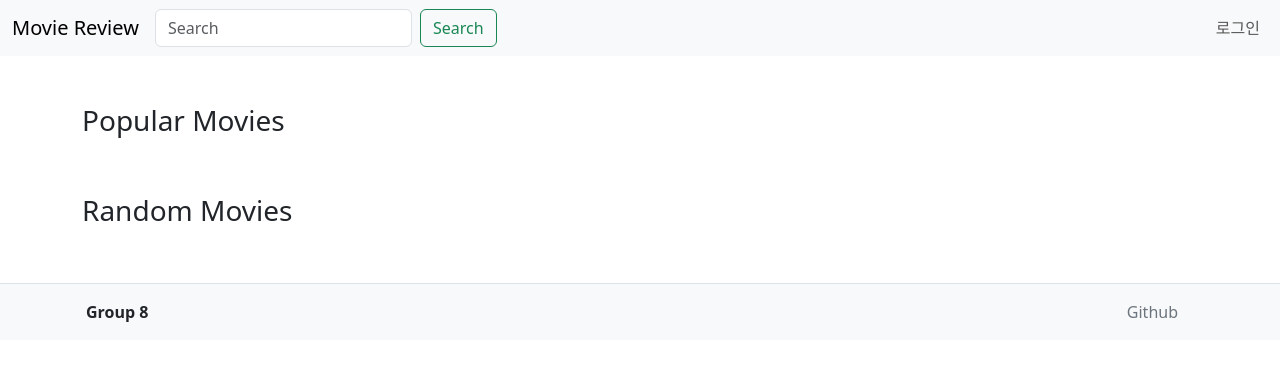
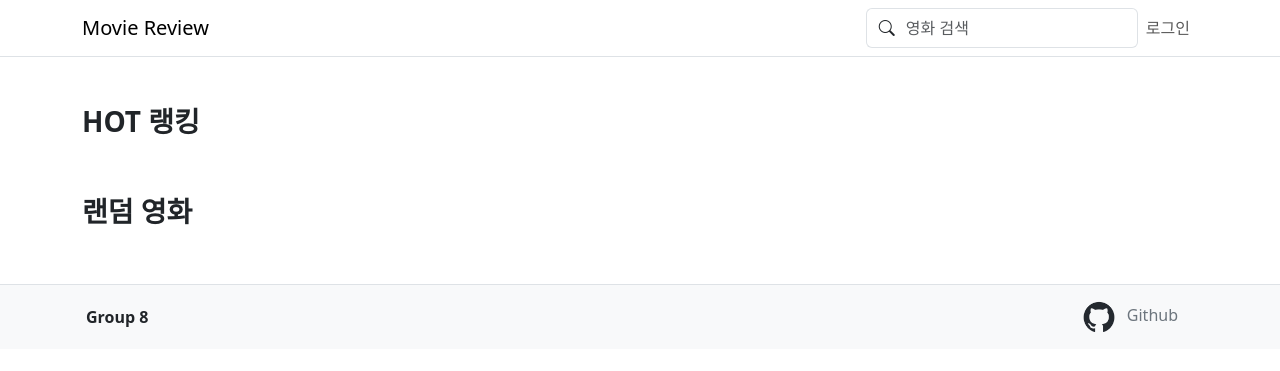
Before and after one commit to Johncakes/Open_Source_Group_8, a Django app: page / in a window 1280 px wide. Shown: the top 371 px of the page. Run offline with Django 5.2, Linux system fonts and the light colour scheme; data that the repository does not hold is empty.

Commit message:
fix : change component design
- added github logo for footer
- changed nav color to #FFFFFF
- moved search bar to right
- added search logo to search bar
- removed search button next to search bar
- changed text to Korean
- changed nav bar to sticky

```diff
--- a/config/templates/Components/carousel.html
+++ b/config/templates/Components/carousel.html
@@ -1,6 +1,6 @@
 <!-- Components/carousel.html -->
 <div class="mt-5 container">
-    <h3>{{ title }}</h3>
+    <h3 class ="fw-bold">{{ title }}</h3>
     <div id="{{ carousel_id }}" class="carousel slide" data-bs-ride="carousel">
         <div class="carousel-inner">
             {% for movie in movie_list %}
--- a/config/templates/Components/footer.html
+++ b/config/templates/Components/footer.html
@@ -1,3 +1,5 @@
+{% load static %}
+
 <footer class="bg-light text-center text-lg-start mt-5 border-top">
   <div class="container p-3">
     <div class="row align-items-center">
@@ -7,7 +9,10 @@
       </div>
 
       <div class="col-lg-6 text-lg-end text-center">
-        <a href="https://github.com/Johncakes/Open_Source_Group_8.git" class="text-decoration-none me-3 text-secondary">Github</a>
+        <a href="https://github.com/Johncakes/Open_Source_Group_8.git" class="text-decoration-none me-3 text-secondary">
+            <img src ="{% static 'github.png' %}" alt="Logo" class="img-fluid align-middle me-2" style="width: 32px; height: 32px;">
+            Github
+        </a>
       </div>
 
     </div>
--- a/config/templates/Components/navbar.html
+++ b/config/templates/Components/navbar.html
@@ -1,18 +1,23 @@
-<nav class="navbar navbar-expand-lg bg-body-tertiary">
-    <div class="container-fluid">
+<nav class="navbar sticky-top navbar-expand-lg border-bottom " style="background-color : #ffffff">
+    <div class="container">
         <a class="navbar-brand" href="{% url 'index' %}">Movie Review</a>
         <button class="navbar-toggler" type="button" data-bs-toggle="collapse" data-bs-target="#navbarSupportedContent"
                 aria-controls="navbarSupportedContent" aria-expanded="false" aria-label="Toggle navigation">
             <span class="navbar-toggler-icon"></span>
         </button>
         <div class="collapse navbar-collapse" id="navbarSupportedContent">
-            <form class="d-flex" role="search" method="get" action="{% url 'movie_search' %}">
-                <input class="form-control me-2" type="search" name="q" placeholder="Search" aria-label="Search"
-                       value="{{ request.GET.q }}">
-                <button class="btn btn-outline-success" type="submit">Search</button>
-            </form>
 
             <ul class="navbar-nav ms-auto mb-2 mb-lg-0">
+
+            <form class="d-flex" role="search" method="get" action="{% url 'movie_search' %}">
+                <div class="input-group">
+                    <span class="input-group-text bg-white border-end-0">
+                        <i class="bi bi-search"></i>
+                    </span>
+                    <input class="form-control border-start-0 px-0" type="search" name="q" placeholder="영화 검색" aria-label="Search"
+                           value="{{ request.GET.q }}">
+                </div>
+            </form>
                 {% if user.is_authenticated %}
                     <li class="nav-item me-2">
                         <span class="nav-link">안녕하세요, {{ user.username }}님</span>
--- a/config/templates/index.html
+++ b/config/templates/index.html
@@ -7,12 +7,14 @@
     <title>Movie Review</title>
     <link href="https://cdn.jsdelivr.net/npm/bootstrap@5.3.6/dist/css/bootstrap.min.css" rel="stylesheet" integrity="sha384-4Q6Gf2aSP4eDXB8Miphtr37CMZZQ5oXLH2yaXMJ2w8e2ZtHTl7GptT4jmndRuHDT" crossorigin="anonymous">
     <link rel="stylesheet" href="{% static 'styles.css' %}">
+    <link rel="stylesheet" href="https://cdn.jsdelivr.net/npm/bootstrap-icons@1.11.3/font/bootstrap-icons.css">
+
   </head>
   <body>
     {% include 'Components/navbar.html' %}
 
-   {% include 'Components/carousel.html' with title="Popular Movies" movie_list=popular_movie carousel_id="popMovieCarousel" %}
-   {% include 'Components/carousel.html' with title="Random Movies" movie_list=random_movie carousel_id="randomMovieCarousel" %}
+   {% include 'Components/carousel.html' with title="HOT 랭킹" movie_list=popular_movie carousel_id="popMovieCarousel" %}
+   {% include 'Components/carousel.html' with title="랜덤 영화" movie_list=random_movie carousel_id="randomMovieCarousel" %}
 
     {% include 'Components/footer.html' %}
     <script src="https://cdn.jsdelivr.net/npm/bootstrap@5.3.6/dist/js/bootstrap.bundle.min.js" integrity="sha384-j1CDi7MgGQ12Z7Qab0qlWQ/Qqz24Gc6BM0thvEMVjHnfYGF0rmFCozFSxQBxwHKO" crossorigin="anonymous"></script>
```
Also changed, not shown: movie/static/github.png (added).
